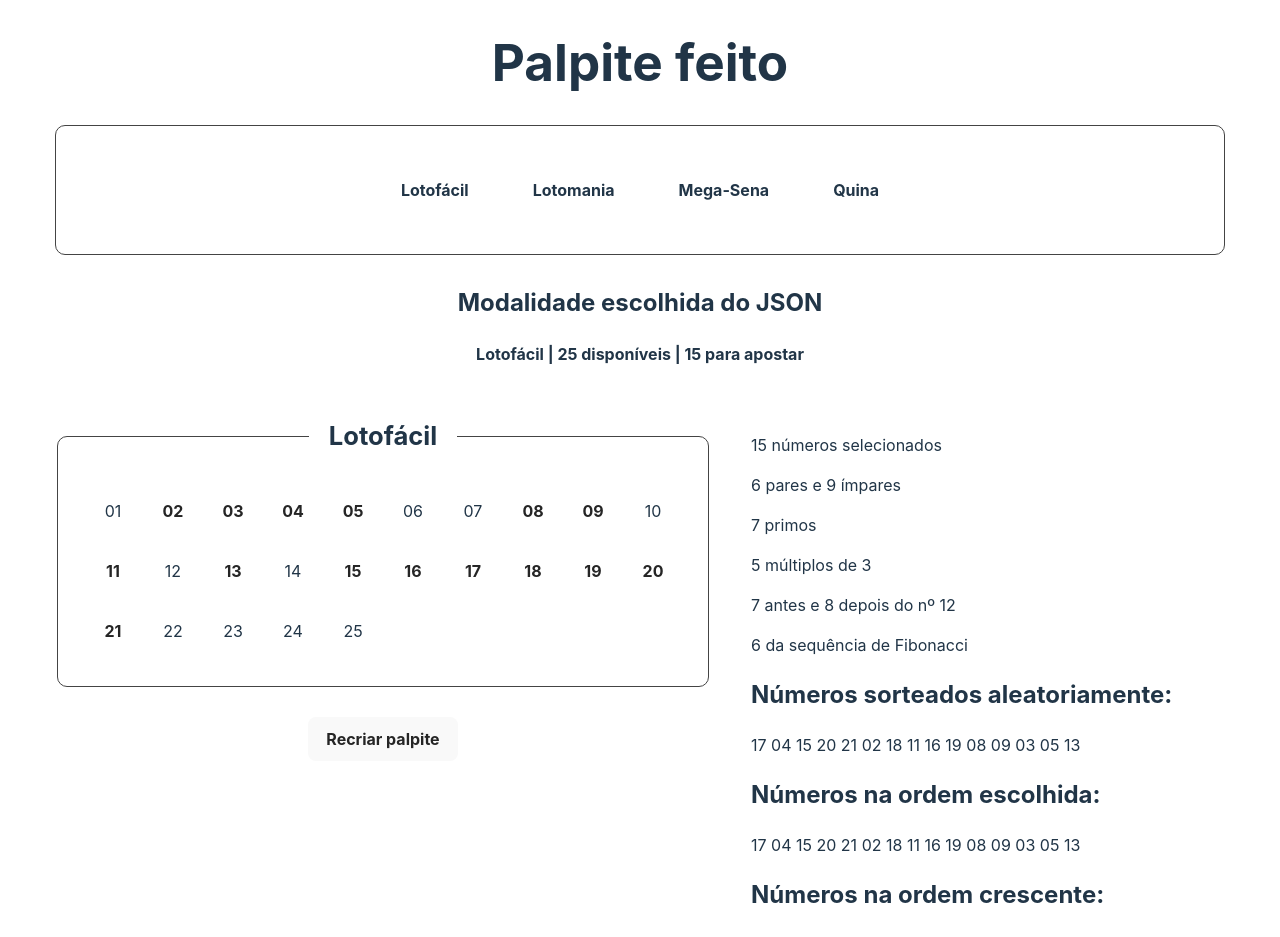
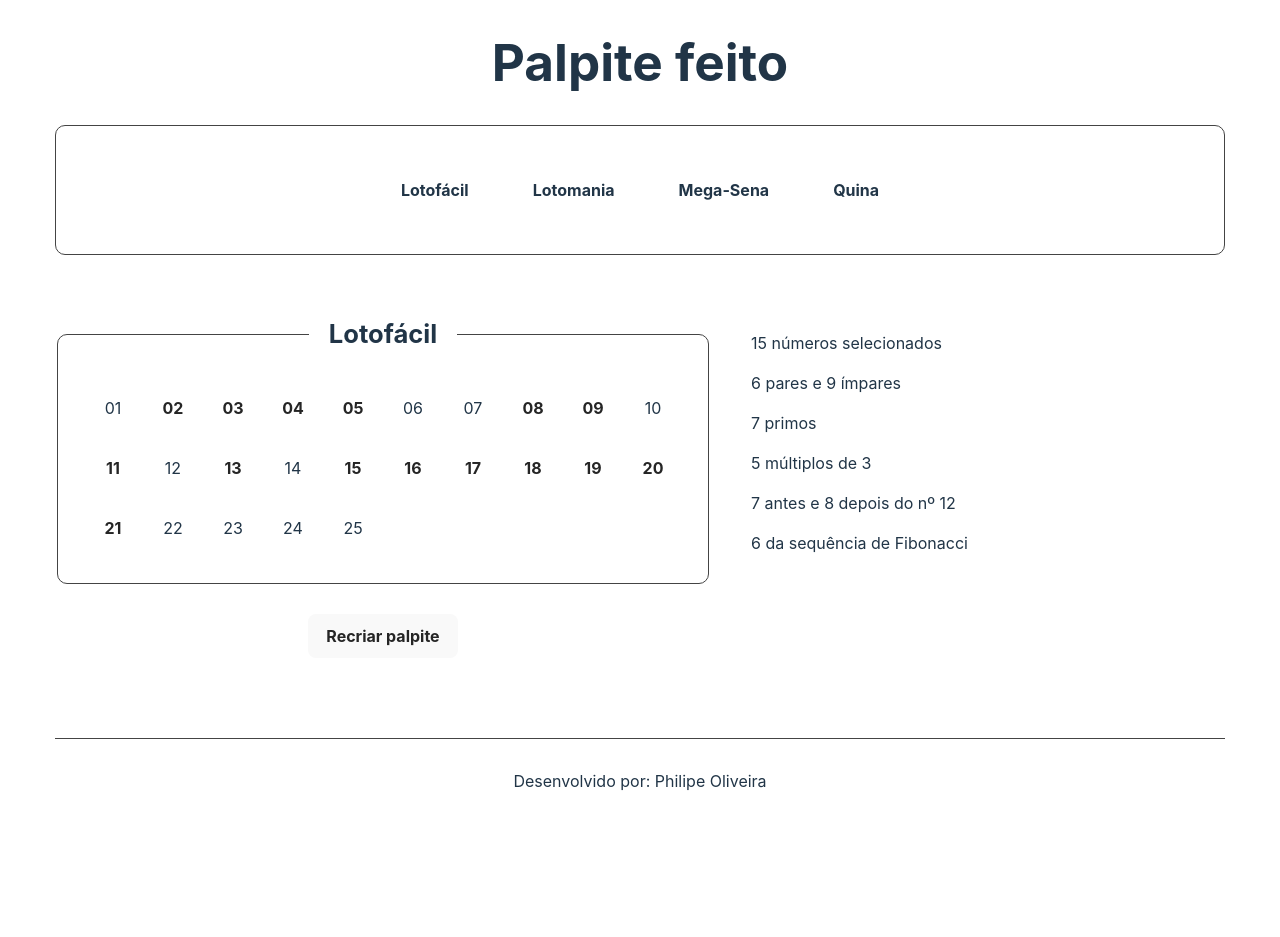
Before and after one commit to philipeoliveira/palpite-feito, a React (Vite) app: page / in a window 1280 px wide. Shown: the top 937 px of the page. After the commit the page ends 823 px from the top, so only its background shows below. Built offline with nearby package versions, Linux system fonts and the light colour scheme.

Commit message:
Remove screen elements used for debugging

```diff
--- a/src/components/Bet.tsx
+++ b/src/components/Bet.tsx
@@ -4,7 +4,6 @@
 
 import { generateAvailableNumbersForBet } from '../utils/generateAvailableNumbersForBet';
 import { generateBet } from '../utils/generateBet';
-import sortNumbersAscending from '../utils/sortNumbersAscending';
 import { getSingularOrPluralWord } from '../utils/getSingularOrPluralWord';
 import { countEvenAndOdd } from '../utils/countEvenAndOdd';
 import { countPrimeNumbers } from '../utils/countPrimeNumbers';
@@ -17,12 +16,10 @@
    const { totalNumbersAvailable, minNumbersToBet, maxNumbersToBet, countHalf } =
       selectedModality;
 
-   const [randonBet, setRandonBet] = useState<string[]>([]);
    const [selectedNumbers, setSelectedNumbers] = useState<string[]>([]);
 
    function createBet(totalNumbersAvailable: string, minNumbersToBet: string) {
       const generatedBet = generateBet(minNumbersToBet, totalNumbersAvailable);
-      setRandonBet(generatedBet);
       setSelectedNumbers(generatedBet);
    }
 
@@ -92,25 +89,6 @@
             <p>{countMultiplesOfThree(selectedNumbers)}</p>
             <p>{countHalf && countHalfBet(totalNumbersAvailable, selectedNumbers)}</p>
             <p>{countSelectedFibonacci(totalNumbersAvailable, selectedNumbers)}</p>
-
-            <h2>Números sorteados aleatoriamente:</h2>
-            <div>
-               {randonBet.map((numString) => (
-                  <span key={numString}>{`${numString} `}</span>
-               ))}
-            </div>
-            <h2>Números na ordem escolhida:</h2>
-            <div>
-               {selectedNumbers.map((numString) => (
-                  <span key={numString}>{`${numString} `}</span>
-               ))}
-            </div>
-            <h2>Números na ordem crescente:</h2>
-            <div>
-               {sortNumbersAscending(selectedNumbers).map((numString) => (
-                  <span key={numString}>{`${numString} `}</span>
-               ))}
-            </div>
          </div>
       </section>
    );
--- a/src/components/ModalitiesButtons.tsx
+++ b/src/components/ModalitiesButtons.tsx
@@ -8,7 +8,7 @@
 
 export function ModalitiesButtons() {
    const [modalities, setModalities] = useState<ModalityProps[]>([]);
-   const { selectedModality, setSelectedModality } = useContext(ModalityContext);
+   const { setSelectedModality } = useContext(ModalityContext);
 
    useEffect(() => {
       getModalities()
@@ -42,14 +42,6 @@
                </label>
             ))}
          </form>
-         <h2>Modalidade escolhida do JSON</h2>
-         {selectedModality && (
-            <h4 key={selectedModality.id}>
-               <span>{`${selectedModality.name} | `}</span>
-               <span>{`${selectedModality.totalNumbersAvailable} disponíveis | `}</span>
-               <span>{`${selectedModality.minNumbersToBet} para apostar`}</span>
-            </h4>
-         )}
       </section>
    );
 }
```
